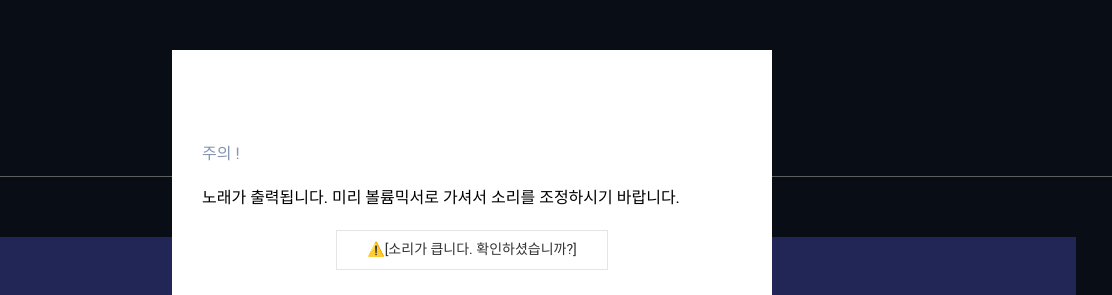
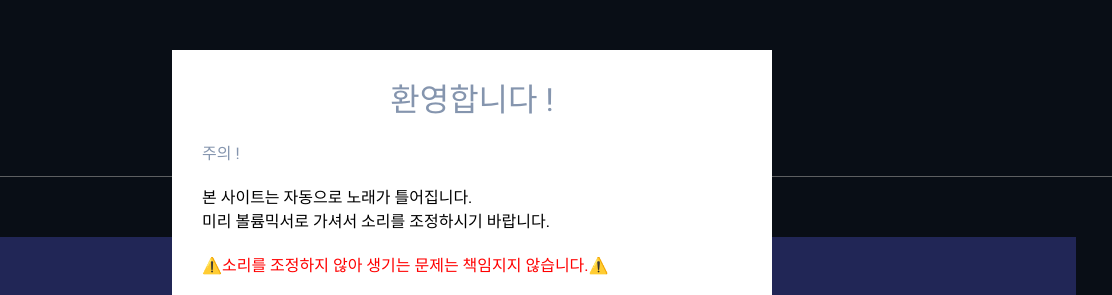
Before and after one commit to UnknownSoundStudio/UnknownSoundStudioOfficial, a plain HTML site: page index.html in a window 1280 px wide. Shown: the top 295 px of the page, 168-1280 px from the left. Drawn offline with nearby package versions, Linux system fonts and the light colour scheme.

Commit message:
auto audio play update 2

```diff
--- a/index.html
+++ b/index.html
@@ -147,9 +147,11 @@
 
             <div id="modalaudio" uk-modal>
                 <div class="uk-modal-dialog uk-modal-body">
-                    <h2 class="uk-modal-title uk-text-center">Wellcome</h2>
+                    <p class="uk-modal-title uk-text-center">환영합니다 !</p>
                     <p>주의 !</p>
-                    <p style="color: black;">노래가 출력됩니다. 미리 볼륨믹서로 가셔서 소리를 조정하시기 바랍니다.</p>
+                    <p style="color: black;">본 사이트는 자동으로 노래가 틀어집니다.<br>
+                    미리 볼륨믹서로 가셔서 소리를 조정하시기 바랍니다.<br>
+                <p style="color: red;">⚠️소리를 조정하지 않아 생기는 문제는 책임지지 않습니다.⚠️</p></p>
                     <p class="uk-text-center">
                         <button id="accept" class="uk-button uk-button-default uk-modal-close" type="button">⚠️[소리가 큽니다. 확인하셨습니까?]</button>
                     </p>
```
